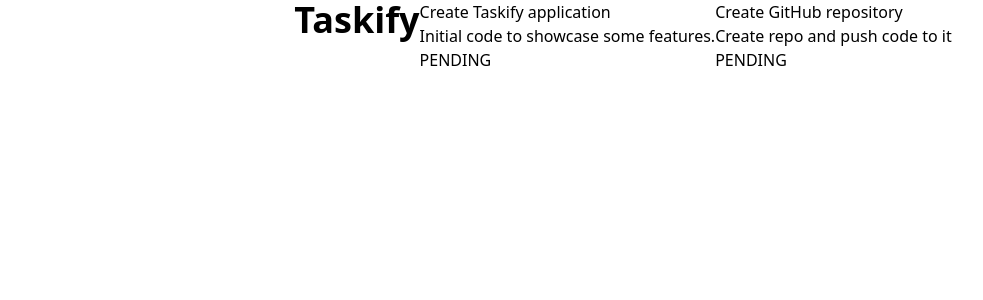
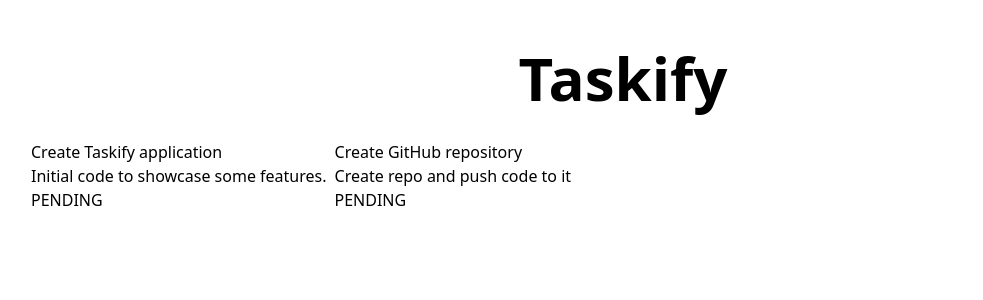
Before and after one commit to hrohden/taskify-frontend, a React (Vite) app: page / in a window 1280 px wide. Shown: the top 300 px of the page, without its empty margins (17-1000 px from the left). Built offline with nearby package versions, Linux system fonts and the light colour scheme.

Commit message:
Creates the Board component

```diff
--- a/src/App.tsx
+++ b/src/App.tsx
@@ -1,6 +1,6 @@
 import { useState } from "react";
+import Board from "./Board";
 import { Task } from "./Task";
-import TaskCard from "./TaskCard";
 
 function App() {
   const [tasks] = useState<Task[]>([
@@ -17,11 +17,9 @@
   ]);
 
   return (
-    <div className="flex justify-center">
-      <h1 className="font-bold text-4xl">Taskify</h1>
-      {tasks.map((t) => (
-        <TaskCard task={t} />
-      ))}
+    <div className="flex w-full flex-col items-center gap-8 p-12">
+      <h1 className="text-6xl font-bold">Taskify</h1>
+      <Board tasks={tasks} />
     </div>
   );
 }
--- /dev/null
+++ b/src/Board.tsx
@@ -0,0 +1,16 @@
+import { Task } from "./Task";
+import TaskCard from "./TaskCard";
+
+type Props = {
+  tasks: Task[];
+};
+const Board = ({ tasks }: Props) => {
+  return (
+    <div className="flex w-full gap-2">
+      {tasks.map((t) => (
+        <TaskCard task={t} />
+      ))}
+    </div>
+  );
+};
+export default Board;
```
